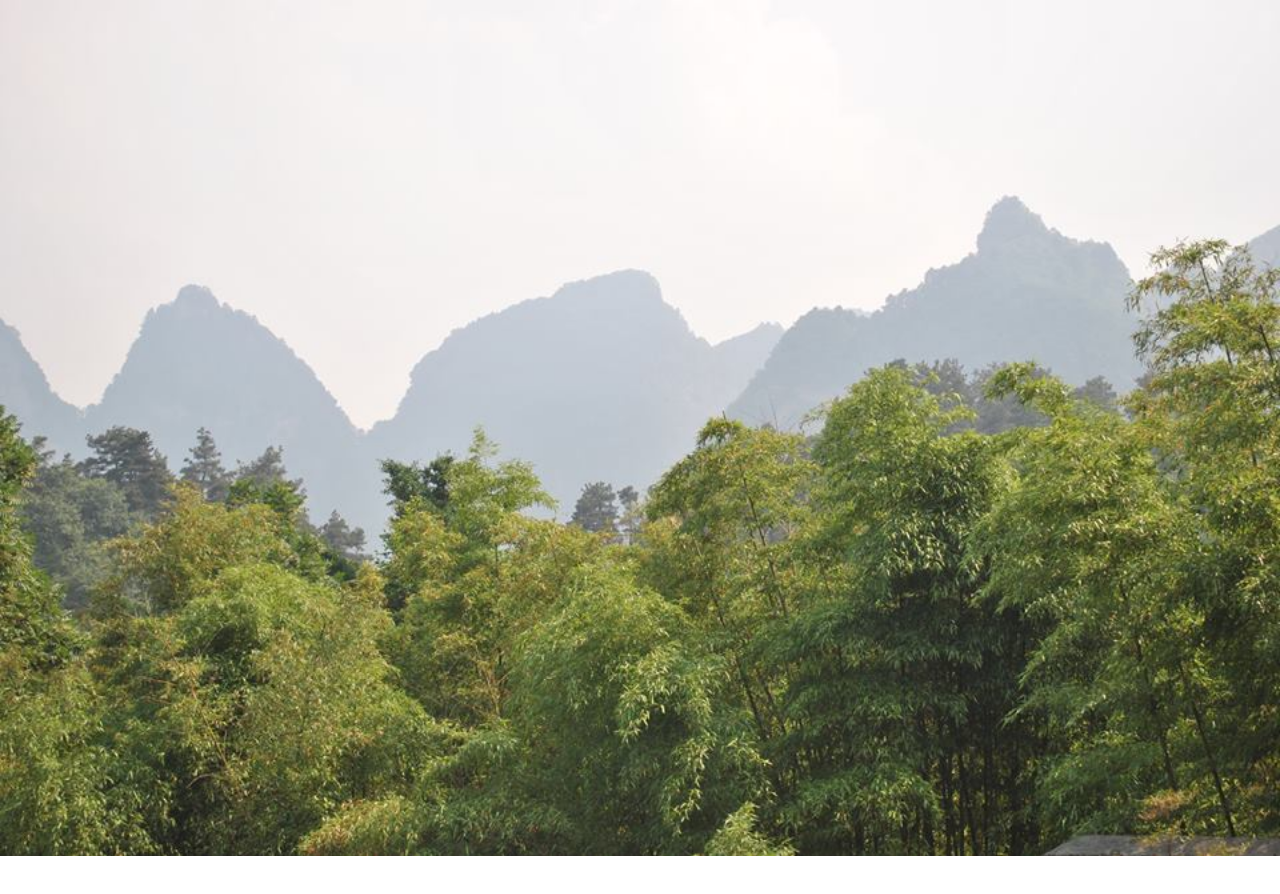
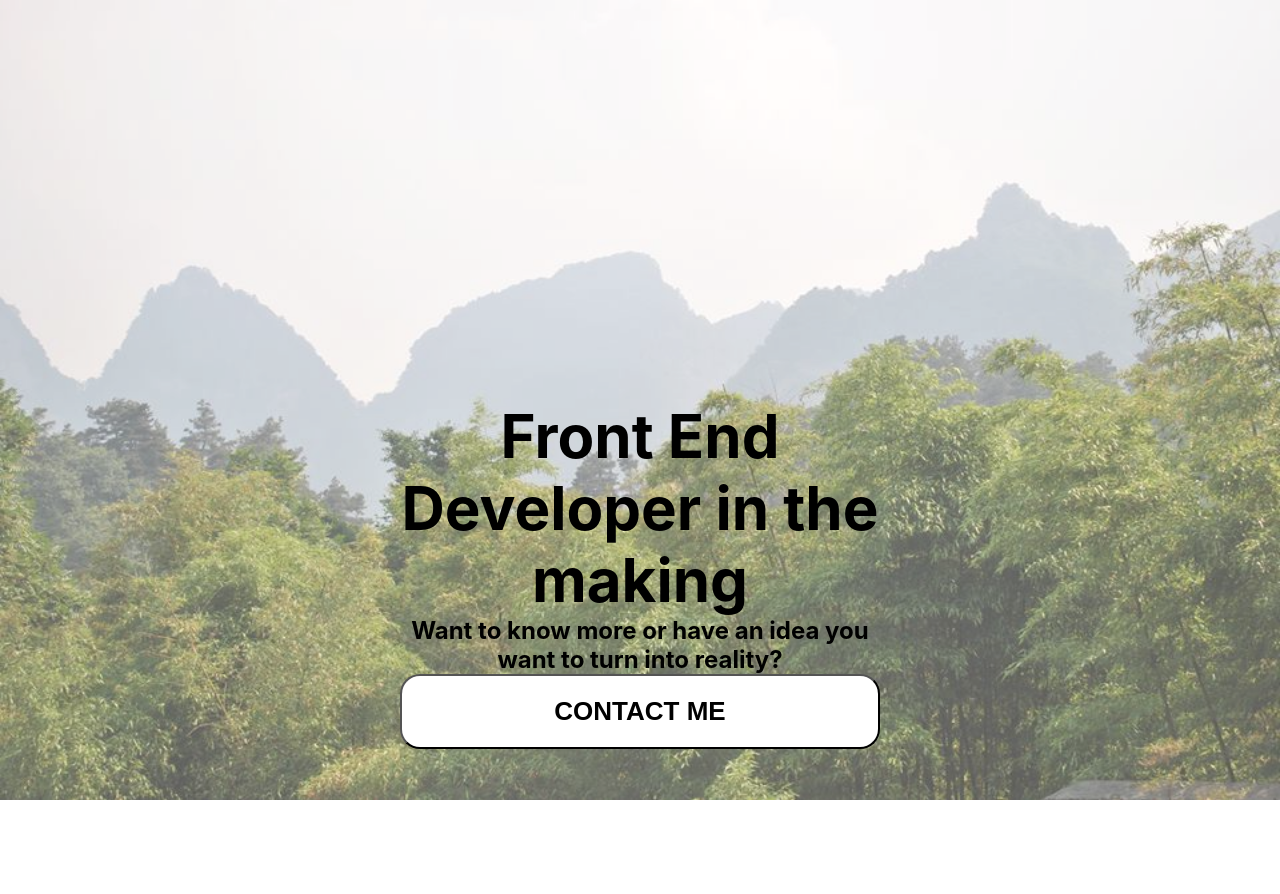
Before and after one commit to AnaisLT/portfolio, a React (Create React App) app: page / in a window 1280 px wide. Shown: the top 894 px of the page. Before the commit the page ends 800 px from the top, so only its background shows below. Built offline with nearby package versions, Linux system fonts and the light colour scheme.

Commit message:
Changes to HomePage

```diff
--- a/package.json
+++ b/package.json
@@ -6,6 +6,7 @@
   "dependencies": {
     "react": "^16.8.6",
     "react-dom": "^16.8.6",
+    "react-router-dom": "^5.0.1",
     "react-scripts": "3.0.1"
   },
   "scripts": {
--- a/src/App.css
+++ b/src/App.css
@@ -3,36 +3,6 @@
 }
 
 * {
-  padding: 0px;
-  margin: 0px;
-  text-decoration: none;
+  padding: 0;
+  margin: 0;
 }
-
-img {
-  position: fixed;
-  top: 0;
-  left: 0;
-  min-width: 100%;
-  min-height: 100%;
-  background-image: linear-gradient(##00bf8f, ##001510);
-}
-
-button {
-  border-radius: 12%;
-  padding: 20px;
-  background-color: white;
-  color: black;
-  font-weight: bold;
-  font-size: 26px;
-  text-transform: uppercase;
-  text-align: center;
-}
-/*
-@keyframes button {
-  from {
-    transform: rotate(0deg);
-  }
-  to {
-    transform: rotate(360deg);
-  }
-} */
--- a/src/App.js
+++ b/src/App.js
@@ -1,17 +1,21 @@
 
-import React from 'react';
+import React, { Component } from 'react';
+import { BrowserRouter as Router, Route} from 'react-router-dom';
+import HomePage from './Components/HomePage.js'
+import ContactForm from './Components/ContactForm.js'
 import './App.css';
-import HomePageCover from './images/HomePageCover.jpg';
 
-function App() {
-  return (
-    <div className="App">
-        <h1>Front End Developer</h1>
-      <img src={HomePageCover} alt='My favourite place'/>
-      <p>Want to know more or have an idea you want to turn into reality?</p>
-      <button>Contact Me</button>
-    </div>
-  );
+class App extends Component {
+  render() {
+    return (
+      <Router>
+        <div className="App">
+        <Route exact path='/' component={HomePage} />
+        <Route exact path='/contactform' component={ContactForm} />
+      </div>
+      </Router>
+    );
+  }
 }
 
-export default App;
+export default App
--- /dev/null
+++ b/src/Components/ContactForm.js
@@ -0,0 +1,5 @@
+import React from 'react';
+
+export default function ContactMe() {
+      return <h1>Contact me.</h1>
+  }
--- /dev/null
+++ b/src/Components/HomePage.css
@@ -0,0 +1,59 @@
+.Home {
+    display: grid;
+    justify-content: space-around;
+    align-items: center;
+    padding: 400px;
+  }
+
+  .Home .title {
+      color: black;
+      font-weight: 30px;
+      font-size: 60px;
+      animation: slidein 3s ease;
+}
+
+@keyframes slidein {
+        from {
+            margin-left: 300%;
+            width: 100%;
+        }
+
+        to {
+            margin-left: 0%;
+            width: 100%;
+        }
+    }
+
+/* img {
+    background-image: linear-gradient(rgba(0,0,0,0.8), rgba(0,0,0, 0.8)),
+        url("../images/HomePageCover.jpg");
+    background-position: bottom;
+    background-attachment: fixed;
+    background-size: cover;
+    height: 100%;
+    position: relative;
+      } */
+
+ img {
+    background-size: cover;
+    content: "";
+    display: block;
+    position: absolute;
+    top: 0;
+    left: 0;
+    width: 100%;
+    height: 100%;
+    z-index: -1;
+    opacity: 0.7;
+  }
+
+  .Home .contact{
+    border-radius: 20px;
+    padding: 20px;
+    background-color: white;
+    color: black;
+    font-weight: bold;
+    font-size: 26px;
+    text-transform: uppercase;
+    text-align: center;
+  }
--- /dev/null
+++ b/src/Components/HomePage.js
@@ -0,0 +1,16 @@
+import React from 'react';
+import HomePageCover from '../images/HomePageCover.jpg';
+import './HomePage.css';
+
+export default function Home() {
+  return (
+      <div className='Home'>
+        <h1 className='title'>Front End Developer in the making</h1>
+        <img className='cover' src={HomePageCover} alt='My favourite place' />
+        <h2 className='subtitle'>
+          Want to know more or have an idea you want to turn into reality?
+        </h2>
+        <button className='contact'>Contact Me</button>
+      </div>
+  );
+}
```
Also changed, not shown: src/Components/AboutMe.js (added, +10 -0 lines), 2 other files (tests, documents, lock files or other folders).
